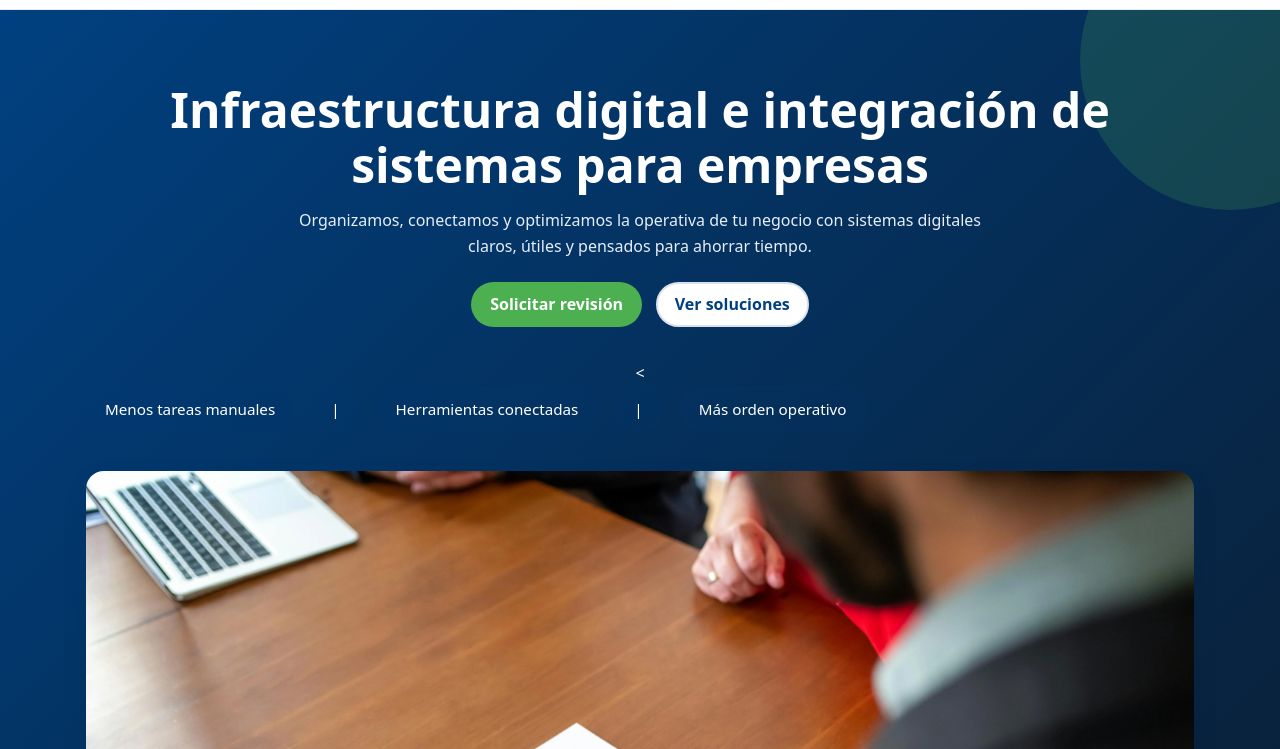
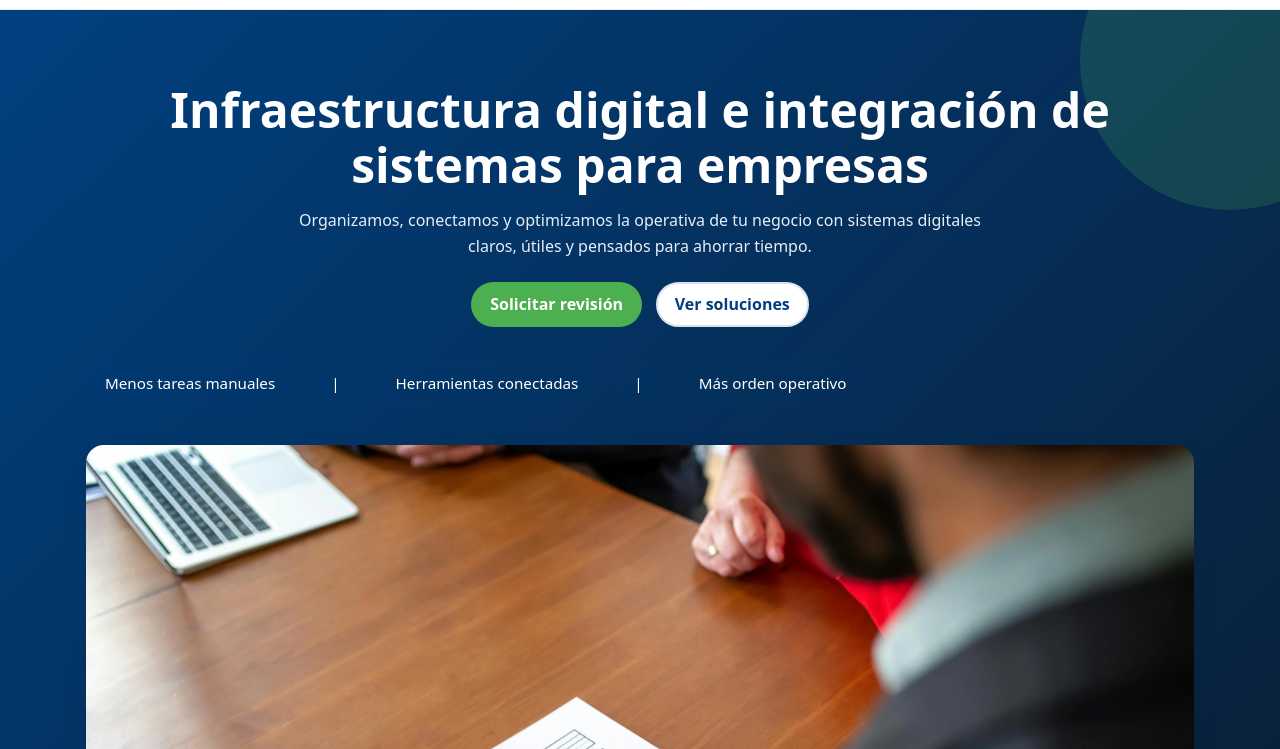
Before and after one commit to contapronow/contapronow-landing., a plain HTML site: page index.html in a window 1280 px wide. Shown: the part 51-800 px from the top of the page. Drawn offline with Linux system fonts and the light colour scheme.

Commit message:
Refactor hero benefits section in index.html

```diff
--- a/index.html
+++ b/index.html
@@ -81,13 +81,14 @@
           <a class="btn btn-secondary" href="#que-hacemos">Ver soluciones</a>
         </div>
 
-        <<div class="hero-benefits" aria-label="Beneficios principales">
+        <div class="hero-benefits" aria-label="Beneficios principales">
           <span>Menos tareas manuales</span>
           <span class="separator">|</span>
           <span>Herramientas conectadas</span>
           <span class="separator">|</span>
           <span>Más orden operativo</span>
         </div>
+
         <div class="hero-media">
           <picture>
             <source type="image/webp" srcset="/assets/img/hero.webp" sizes="100vw">
```
Lines whose indentation alone changed are shown as unchanged.
